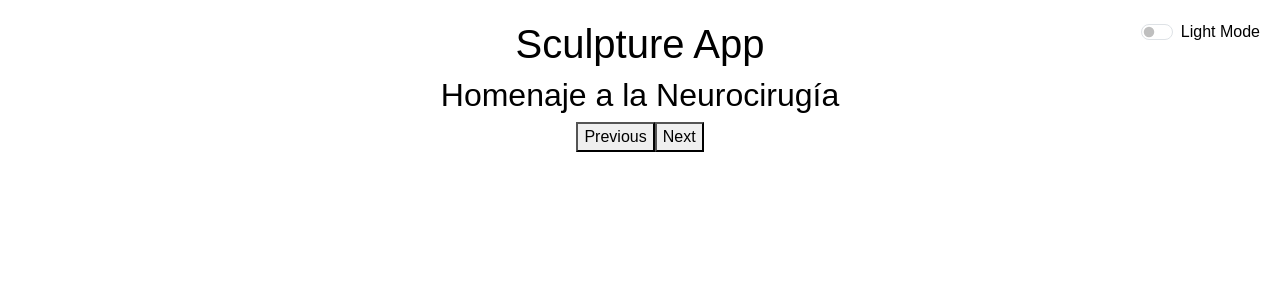
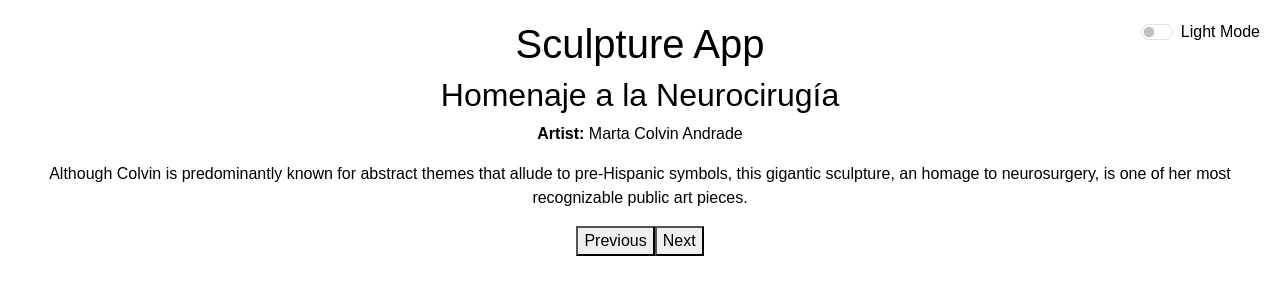
Before and after one commit to ImeshaMadhumali/IT3133-Assignment1, a React (Create React App) app in the folder sculpture-app/: page / in a window 1280 px wide. Shown: the top 300 px of the page. Built offline with nearby package versions, Linux system fonts and the light colour scheme.

Commit message:
Added sculpture details to List component

```diff
--- a/sculpture-app/src/components/List.js
+++ b/sculpture-app/src/components/List.js
@@ -14,10 +14,12 @@ const List = () => {
 
     return (
         <div>
-            <h2>{sculptureList[index].name}</h2>
-            <button onClick={previousSculpture}>Previous</button>
-            <button onClick={nextSculpture}>Next</button>
-        </div>
+        <h2>{sculptureList[index].name}</h2>
+        <p><strong>Artist:</strong> {sculptureList[index].artist}</p>
+        <p>{sculptureList[index].description}</p>
+        <button onClick={previousSculpture}>Previous</button>
+        <button onClick={nextSculpture}>Next</button>
+    </div>
     );
 };
 
```
